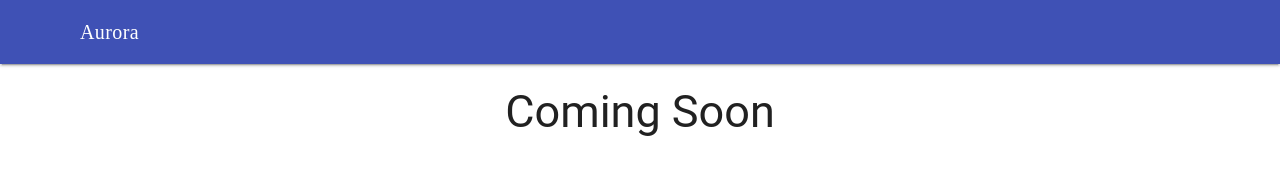
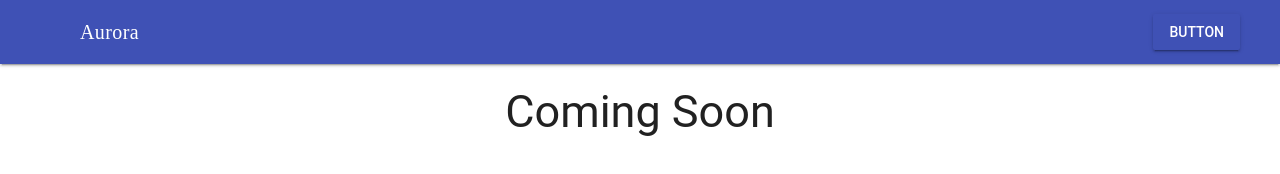
Before and after one commit to projectrhapsody/projectrhapsody.github.io, a plain HTML site: page index.html in a window 1280 px wide. Drawn offline with nearby package versions, Linux system fonts and the light colour scheme; a web font is replaced by a local one.

Commit message:
Added Button

```diff
--- a/index.html
+++ b/index.html
@@ -16,6 +16,10 @@
       <div class="mdl-layout-spacer"></div>
       <!-- Navigation. We hide it in small screens. -->
       <nav class="mdl-navigation mdl-layout--large-screen-only">
+        <!-- Colored raised button -->
+<button class="mdl-button mdl-js-button mdl-button--raised mdl-button--colored">
+  Button
+</button>
 
       </nav>
     </div>
```
